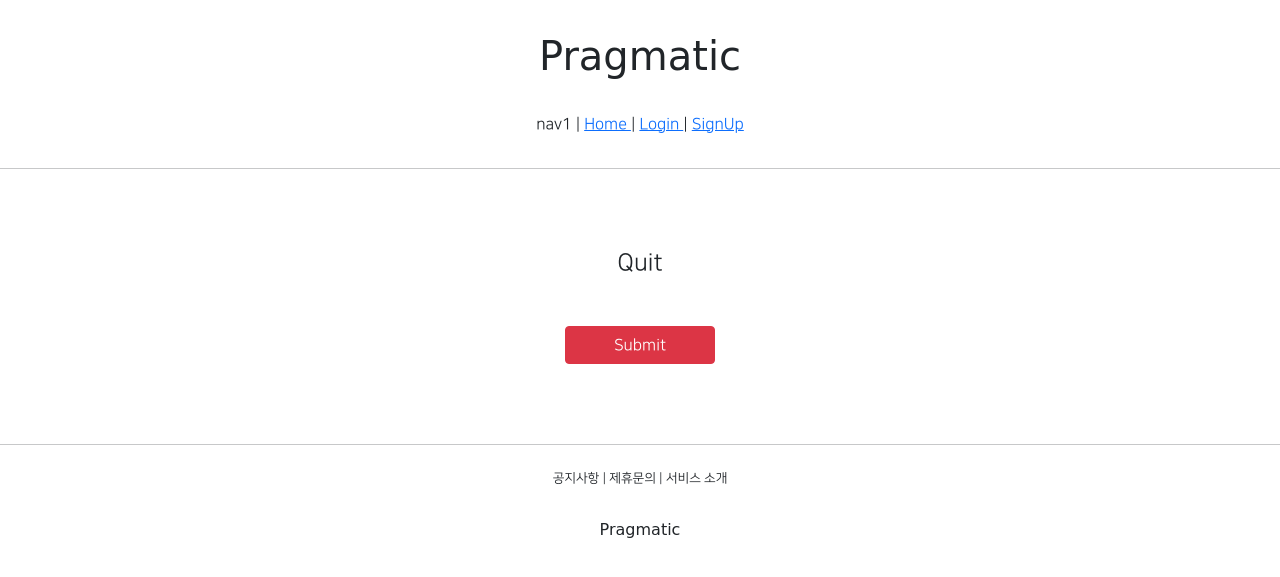
After one commit to codemkim/gis_5ban, a Django app: page /account/delete/1 in a window 1280 px wide. The commit adds this page. Shown: the top 577 px of the page. Run offline with Django 3.2, Linux system fonts and the light colour scheme; tables that the repository leaves empty hold one stand-in row (values such as "Sample post"); parts of the project's set-up code (start-up, migrations or seed data) failed here and were passed over; some libraries are stand-ins or nearby versions; some web fonts are replaced.

Commit message:
07/19 5ban class commit 2

```diff
--- /dev/null
+++ b/accountapp/templates/accountapp/delete.html
@@ -0,0 +1,19 @@
+{% extends 'base.html' %}
+
+{% block content %}
+    <div class="text-center mw-500 m-auto">
+        <div class="m-5">
+            <h4>Quit</h4>
+        </div>
+        <div>
+            <form action="{% url 'accountapp:delete' pk=target_name.pk %}" method="post">
+                {% csrf_token %}
+
+                <div class="m-5">
+                    <input type="submit" class="btn btn-danger rounded-fill px-5">
+                </div>
+            </form>
+
+        </div>
+    </div>
+{% endblock %} #}
--- a/accountapp/templates/accountapp/detail.html
+++ b/accountapp/templates/accountapp/detail.html
@@ -13,7 +13,13 @@
             <a href="{% url 'accountapp:update' pk=target_name.pk %}">
                 Update Info
             </a>
+        </div>
 
+        <div>
+            <a href="{% url 'accountapp:delete' pk=target_name.pk %}">
+                Quit
+            </a>
         </div>
+
     </div>
 {% endblock %} #}
--- a/accountapp/urls.py
+++ b/accountapp/urls.py
@@ -1,7 +1,7 @@
 from django.contrib.auth.views import LoginView, LogoutView
 from django.urls import path, include
 
-from accountapp.views import hello_world, AccountCreateView, AccountDetailView, AccountUpdateView
+from accountapp.views import hello_world, AccountCreateView, AccountDetailView, AccountUpdateView, AccountDeleteView
 
 app_name = 'accountapp'
 
@@ -18,4 +18,6 @@ urlpatterns = [
 
     path('update/<int:pk>', AccountUpdateView.as_view(), name='update'),
 
+    path('delete/<int:pk>', AccountDeleteView.as_view(), name='delete'),
+
 ]
--- a/accountapp/views.py
+++ b/accountapp/views.py
@@ -5,7 +5,7 @@ from django.shortcuts import render
 
 # Create your views here.
 from django.urls import reverse, reverse_lazy
-from django.views.generic import CreateView, DetailView, UpdateView
+from django.views.generic import CreateView, DetailView, UpdateView, DeleteView
 
 from accountapp.models import HelloWorld
 
@@ -48,3 +48,10 @@ class AccountUpdateView(UpdateView):
     success_url = reverse_lazy('accountapp:hello_world')
     template_name = 'accountapp/update.html'
     context_object_name = 'target_name'
+
+
+class AccountDeleteView(DeleteView):
+    model = User
+    context_object_name = 'target_name'
+    success_url = reverse_lazy('accountapp:hello_world')
+    template_name = 'accountapp/delete.html'
--- a/templates/header.html
+++ b/templates/header.html
@@ -27,7 +27,7 @@
         {% else %}
         <span>
             <a href="{% url 'accountapp:detail' pk=user.pk %}">
-                mypage
+                Mypage
             </a>
         </span> |
         <span>
```
